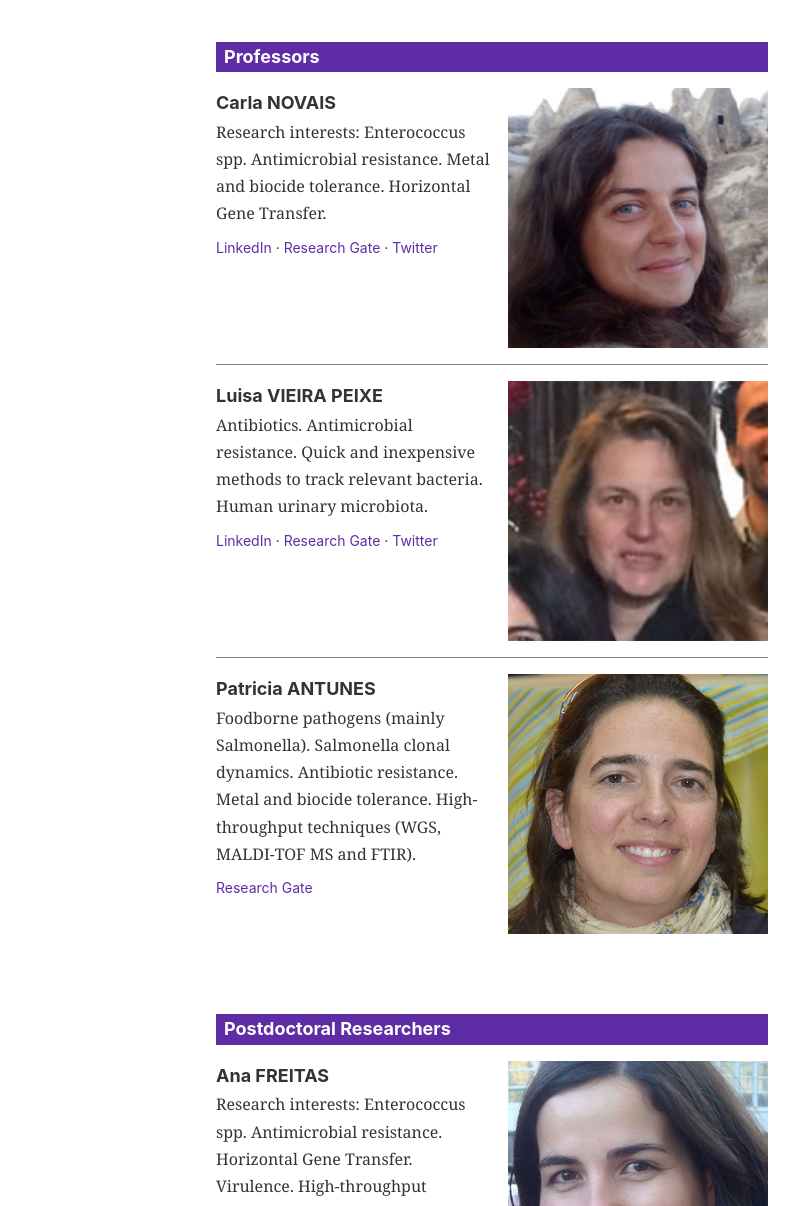
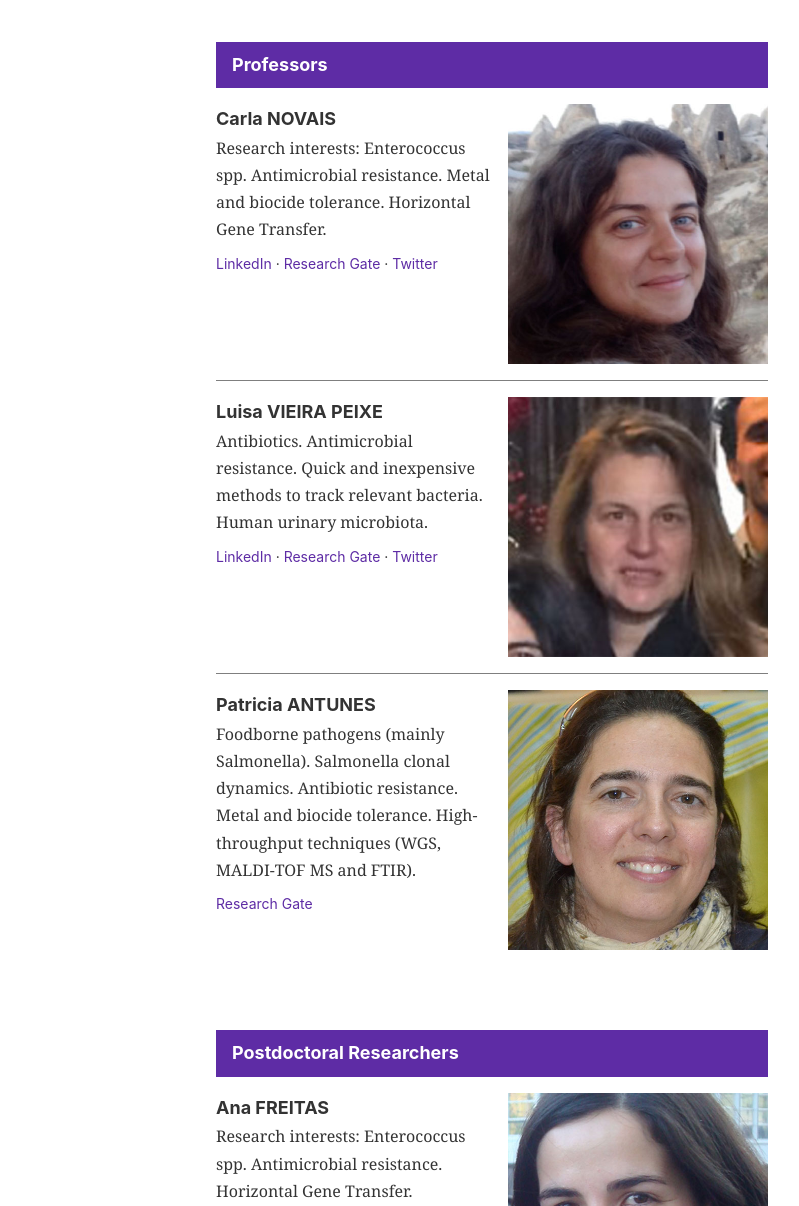
Before and after one commit to ropsii/luisapeixelab.com, a plain HTML site: page team.html in a window 1280 px wide. Shown: the part 334-1540 px from the top of the page, without its empty margins (240-1039 px from the left). Drawn offline with Linux system fonts and the light colour scheme; a web font is replaced by a local one.

Commit message:
tweak padding on team subheadings

```diff
--- a/team.html
+++ b/team.html
@@ -50,7 +50,7 @@
               <h1 class="f3 sans-serif ttu tracked mt0 mb2">Team</h1>
               <p class="f4 mt0">We are a dynamic and ever-growing team comprised of diverse individuals with unique educational backgrounds, research interests and project goals.</p>
 
-              <h2 class="f4 sans-serif mt5 mb3 ph2 bg-purple white">Professors</h2>
+              <h2 class="f4 sans-serif mt5 mb3 ph3 pv2 bg-purple white">Professors</h2>
               <div class="cf mb3 bb b--black-50 pb3">
                 <div class="fr w-100 w-50-ns w-third-m pl3-ns">
                   <img src="images/team/carla-novais.jpg" alt="Carla Novais" class="db">
@@ -82,7 +82,7 @@
                 </div>
               </div>
 
-              <h2 class="f4 sans-serif mt5 mb3 ph2 bg-purple white">Postdoctoral Researchers</h2>
+              <h2 class="f4 sans-serif mt5 mb3 ph3 pv2 bg-purple white">Postdoctoral Researchers</h2>
               <div class="cf mb3 bb b--black-50 pb3">
                 <div class="fr w-100 w-50-ns w-third-m pl3-ns">
                   <img src="images/team/ana-freitas.jpg" alt="Ana Freitas" class="db">
@@ -144,7 +144,7 @@
                 </div>
               </div>
 
-              <h2 class="f4 sans-serif mt5 mb3 ph2 bg-purple white">PhD Students</h2>
+              <h2 class="f4 sans-serif mt5 mb3 ph3 pv2 bg-purple white">PhD Students</h2>
               <div class="cf mb3 bb b--black-50 pb3">
                 <div class="fr w-100 w-50-ns w-third-m pl3-ns">
                   <img src="images/team/carla-rodrigues.jpg" alt="Carla Rodrigues" class="db">
```
Also changed, not shown: 1 other file.
